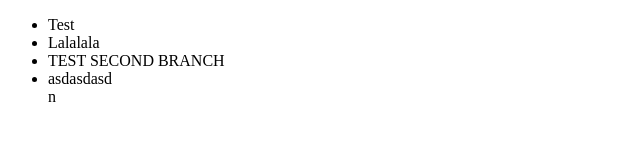
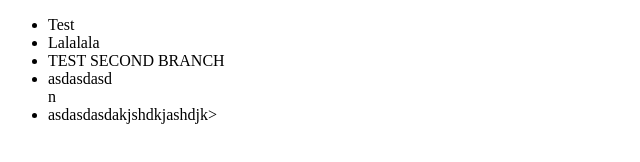
Before and after one commit to Sephirothusa/githubTest, a plain HTML site: page index.html in a window 1280 px wide. Shown: the whole page, without its empty margins (0-640 px from the left). Drawn offline with Linux system fonts and the light colour scheme.

Commit message:
added li

```diff
--- a/index.html
+++ b/index.html
@@ -9,6 +9,7 @@
 		<li>Lalalala</li>
 		<li>TEST SECOND BRANCH</li>
 		<li>asdasdasd</li>n
+		<li>asdasdasdakjshdkjashdjk>
 	</ul>
 </body>
 </html>
```
